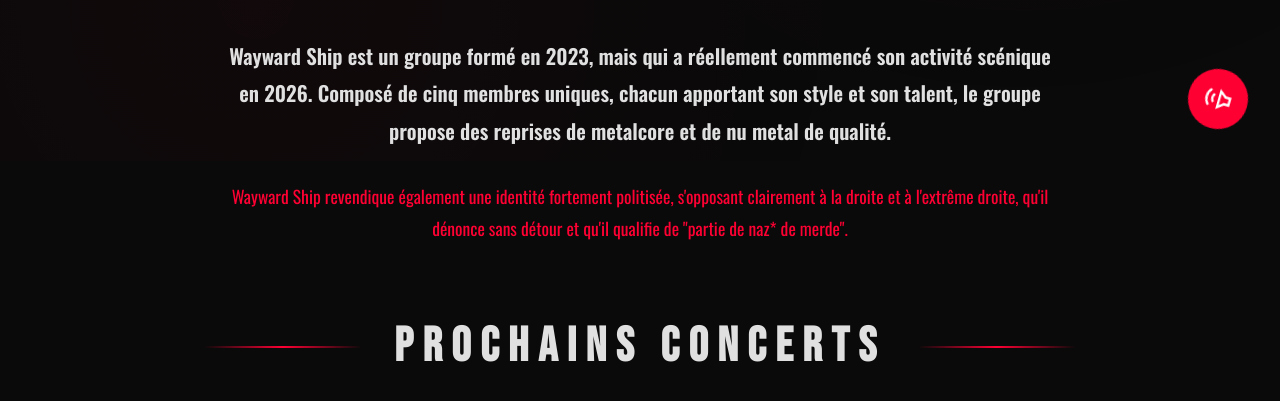
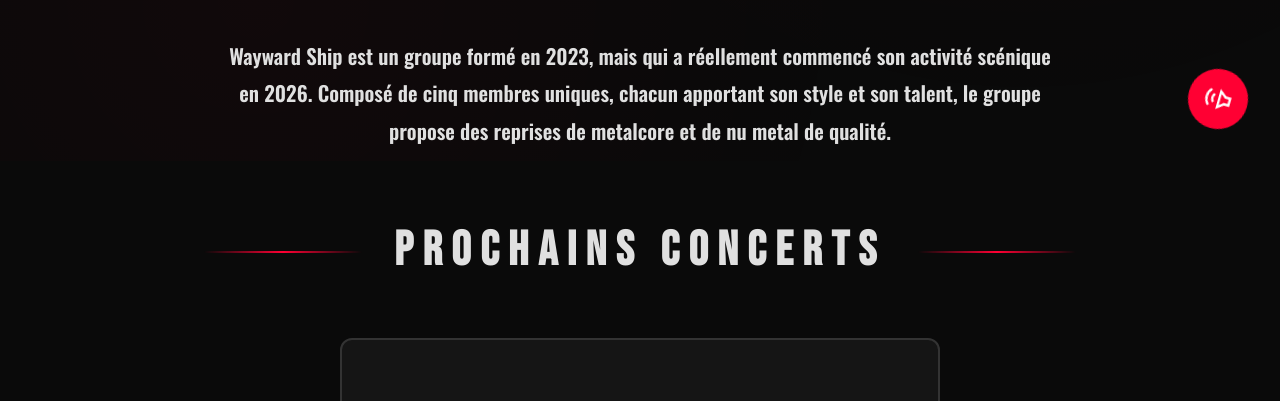
Before and after one commit to WaywardShip/WebSite, a plain HTML site: page index.html in a window 1280 px wide. Shown: the part 639-1040 px from the top of the page. Drawn offline with nearby package versions, Linux system fonts and the light colour scheme.

Commit message:
Update index.html

```diff
--- a/index.html
+++ b/index.html
@@ -72,10 +72,10 @@
                     Composé de cinq membres uniques, chacun apportant son style et son talent, le groupe propose des reprises
                     de metalcore et de nu metal de qualité.
                 </p>
-                <p class="about-text">
+                <!-- <p class="about-text">
                     Wayward Ship revendique également une identité fortement politisée, s'opposant clairement à la droite et à
                     l'extrême droite, qu'il dénonce sans détour et qu'il qualifie de "partie de naz* de merde".
-                </p>
+                </p>-->
             </div>
         </section>
 
```
